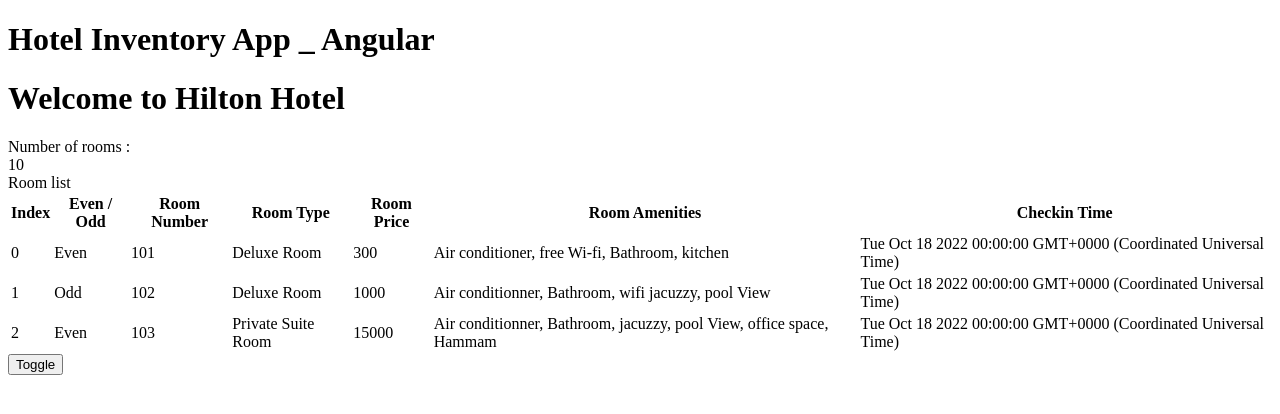
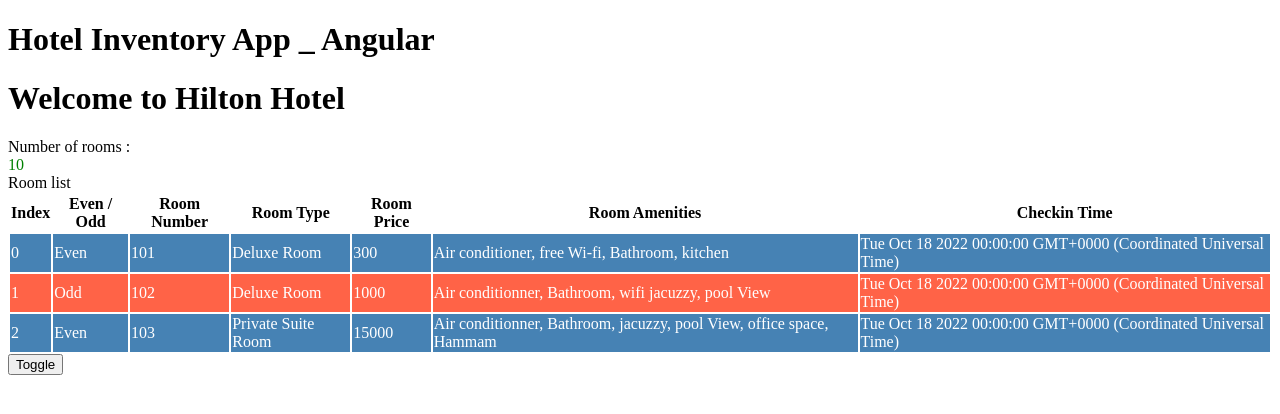
Before and after one commit to NerVod/hotel_Inventory_App, an Angular app: page / in a window 1280 px wide. Shown: the top 414 px of the page. Built offline with nearby package versions, Linux system fonts and the light colour scheme.

Commit message:
[ngStyle] [ngClass]

```diff
--- a/src/app/rooms/rooms.component.html
+++ b/src/app/rooms/rooms.component.html
@@ -2,7 +2,8 @@
 
 <div [hidden]="hideRooms">
     Number of rooms :
-    <div [innerText]="numberOfRooms"></div>
+    <div [ngStyle]="{'color': rooms.availableRooms ? 'green' : 'red' }"
+         [innerText]="rooms.availableRooms"></div>
 </div>
 
 <!-- {{ rooms.availableRooms ??  'no rooms' }} -->
@@ -20,7 +21,7 @@
             <th>Room Amenities</th>
             <th>Checkin Time</th>
         </tr>
-        <tr *ngFor="let room of roomList; let e = even; let o = odd; let i = index">
+        <tr [ngClass]=" e ? 'even' : 'odd' " *ngFor="let room of roomList; let e = even; let o = odd; let i = index">
             <td>{{ i }}</td>
             <td>{{ e ? "Even" : "Odd"}}</td>
             <td>{{ room.roomNumber }}</td>
--- a/src/app/rooms/rooms.component.scss
+++ b/src/app/rooms/rooms.component.scss
@@ -0,0 +1,8 @@
+.even {
+    background-color: steelblue;
+    color: white;
+}
+.odd {
+    background-color: tomato;
+    color: white;
+}
```
